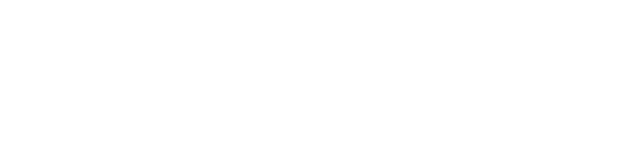
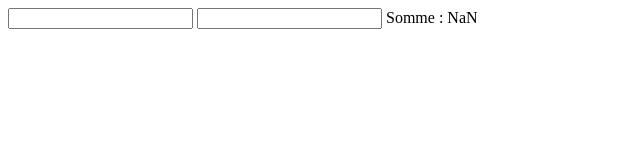
Before and after one commit to rasmeipagna/angular, a plain HTML site: page index.html in a window 1280 px wide. Shown: the whole page, without its empty margins (0-640 px from the left). Drawn offline with nearby package versions, Linux system fonts and the light colour scheme.

Commit message:
petite calculatrice

```diff
--- a/index.html
+++ b/index.html
@@ -4,6 +4,11 @@
         <title></title>
     </head>
 <body ng-app>
+    <input type="text" ng-model="nbre1" />
+    <input type="text" ng-model="nbre2" />
+
+    {{"Somme : " + (nbre1 * 1 + nbre2 * 1 )}}
+
     <script  src="https://ajax.googleapis.com/ajax/libs/angularjs/1.8.2/angular.min.js"></script>
 </body>
 </html>
```
